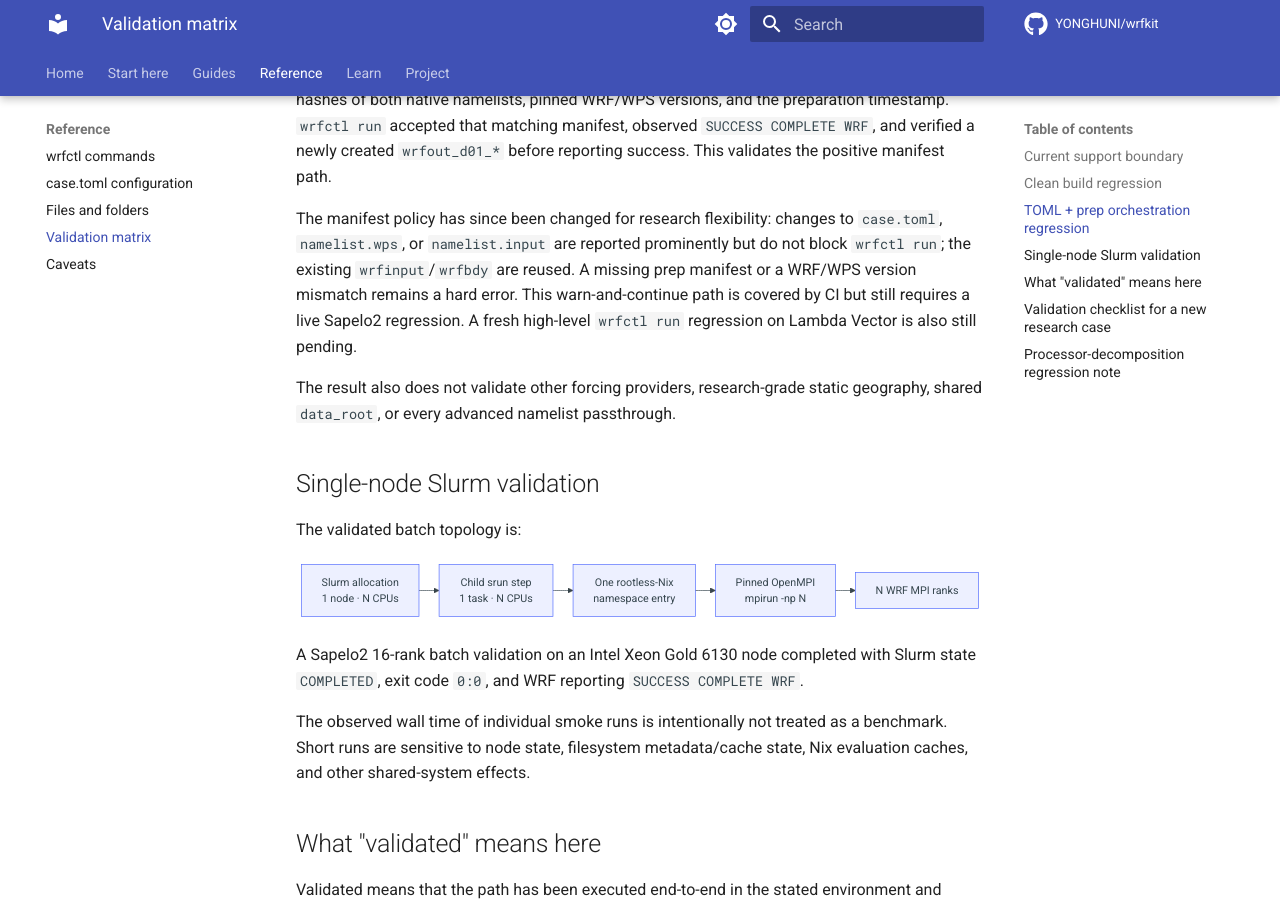
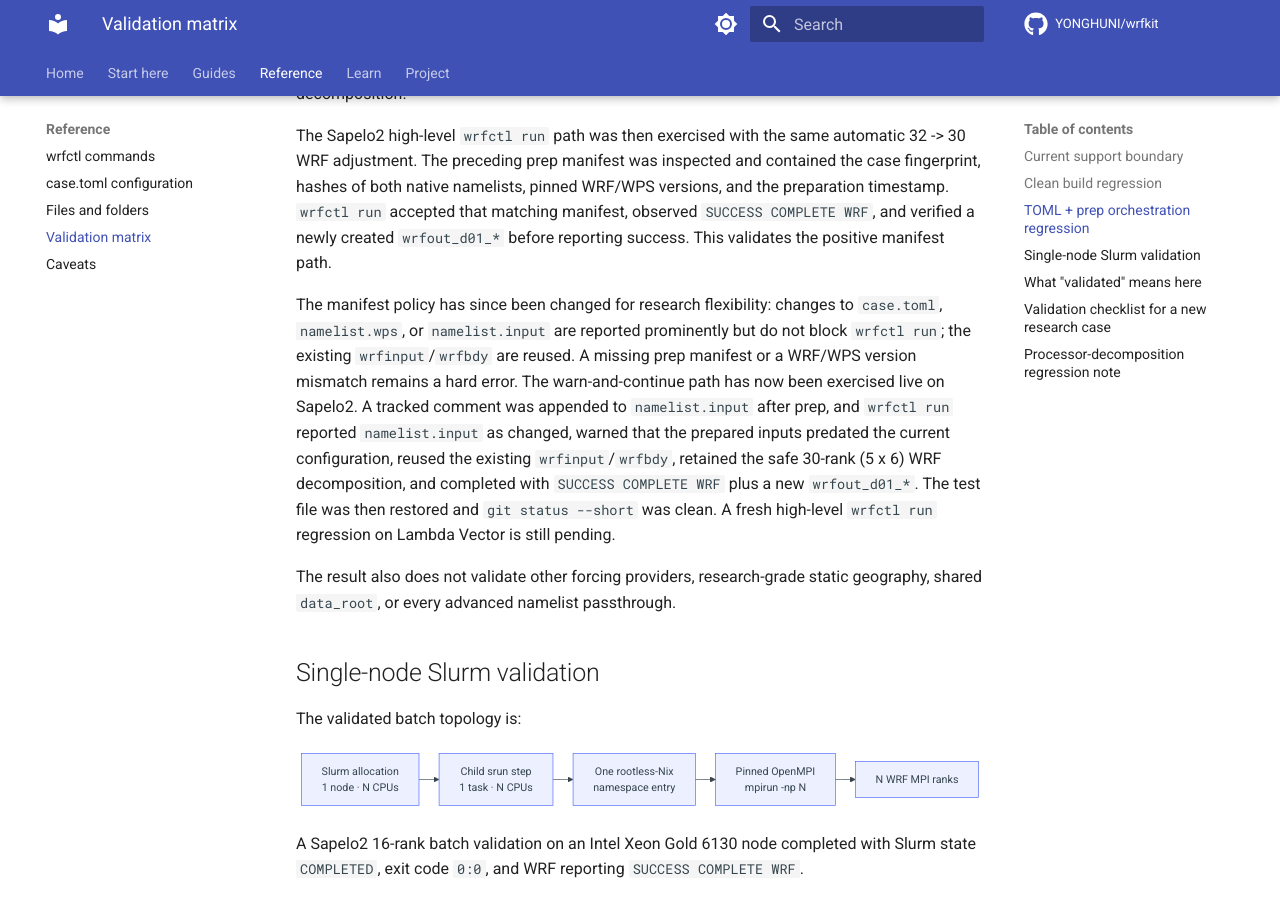
Before and after one commit to YONGHUNI/wrfkit, an MkDocs documentation site: the page built from docs/validation.md, in a window 1280 px wide and 900 px high, scrolled down 2864 px. Built offline with MkDocs 1.6.1 and Material for MkDocs 9.7.7, drawn with Linux system fonts in a browser that asks for light colours; comment, search, counter and statistics services are not loaded; some of the changed text lies outside the part shown.

Commit message:
docs: validate post-prep warning on Sapelo2

```diff
--- a/docs/validation.md
+++ b/docs/validation.md
@@ -22,6 +22,7 @@ merely implemented or planned.
 | `wrfctl plan` / `prep --dry-run` | Validated | Read-only resolved-science and stage view exercised on Lambda Vector and Sapelo2 |
 | WRF-safe MPI decomposition guard | Validated on Sapelo2 | 32 available tasks use 32 ranks for WPS and 30 ranks (5 x 6) for `real`/`wrf`; explicit unsafe `--ntasks 32` is rejected |
 | High-level `wrfctl run` | Validated on Sapelo2; fresh Lambda regression pending | `athens-smoke` auto-selected 30 ranks (5 x 6), observed `SUCCESS COMPLETE WRF`, and verified a new `wrfout_d01_*` |
+| Post-prep configuration warning | Validated on Sapelo2 | Modified `namelist.input` was detected after prep; `run` warned, reused existing `wrfinput`/`wrfbdy`, and still completed with `SUCCESS COMPLETE WRF` |
 | Optional shared `data_root` | Implemented, not yet regression-validated | Reusable geography/GFS may live outside a repository; default remains project-local |
 | GFS regional-subset cache identity | Implemented, not yet regression-validated | Cache path includes a request key derived from product and bounding box |
 | TOML `case.toml` parser + namelist overlay | Validated | `--check` and managed overlay exercised on Lambda Vector and Sapelo2; unspecified native keys are preserved |
@@ -88,9 +89,14 @@ The manifest policy has since been changed for research flexibility: changes to
 `case.toml`, `namelist.wps`, or `namelist.input` are reported prominently
 but do not block `wrfctl run`; the existing `wrfinput`/`wrfbdy` are reused.
 A missing prep manifest or a WRF/WPS version mismatch remains a hard error.
-This warn-and-continue path is covered by CI but still requires a live Sapelo2
-regression. A fresh high-level `wrfctl run` regression on Lambda Vector is
-also still pending.
+The warn-and-continue path has now been exercised live on Sapelo2. A tracked
+comment was appended to `namelist.input` after prep, and `wrfctl run`
+reported `namelist.input` as changed, warned that the prepared inputs predated
+the current configuration, reused the existing `wrfinput`/`wrfbdy`, retained
+the safe 30-rank (5 x 6) WRF decomposition, and completed with
+`SUCCESS COMPLETE WRF` plus a new `wrfout_d01_*`. The test file was then
+restored and `git status --short` was clean. A fresh high-level `wrfctl run`
+regression on Lambda Vector is still pending.
 
 The result also does not validate other forcing providers, research-grade
 static geography, shared `data_root`, or every advanced namelist passthrough.
```
